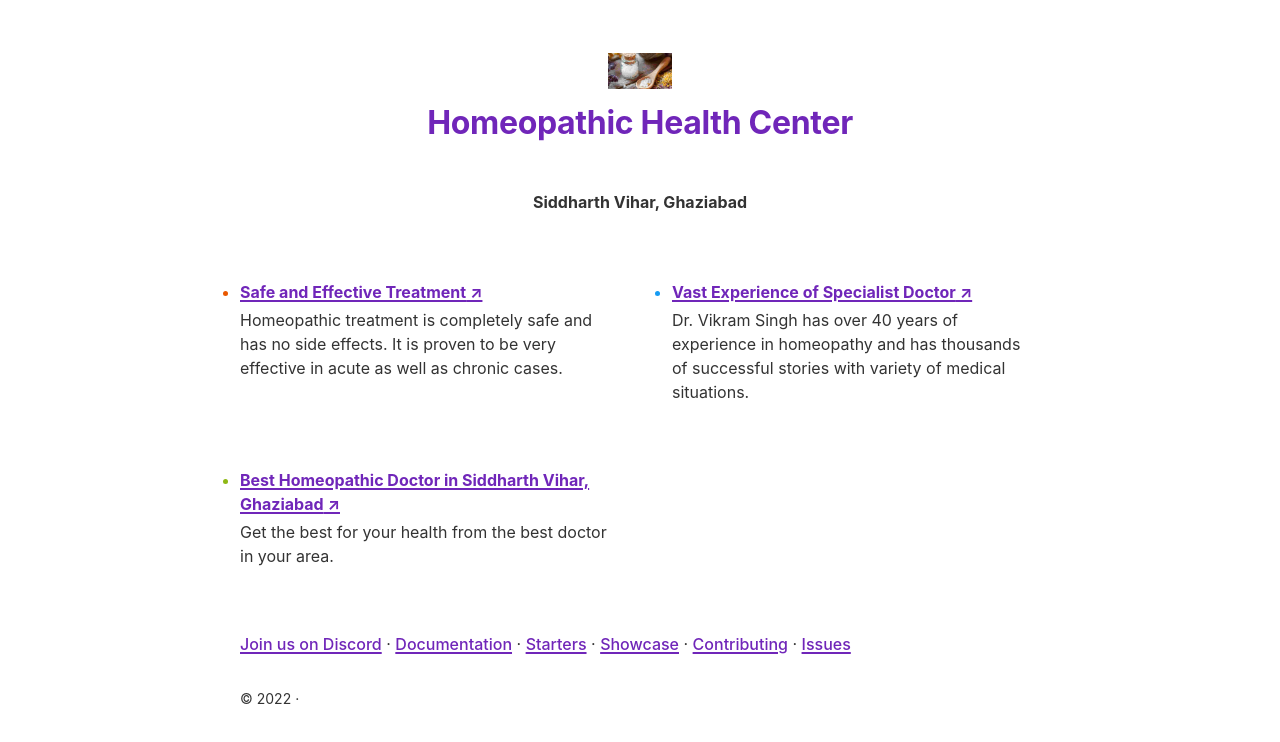
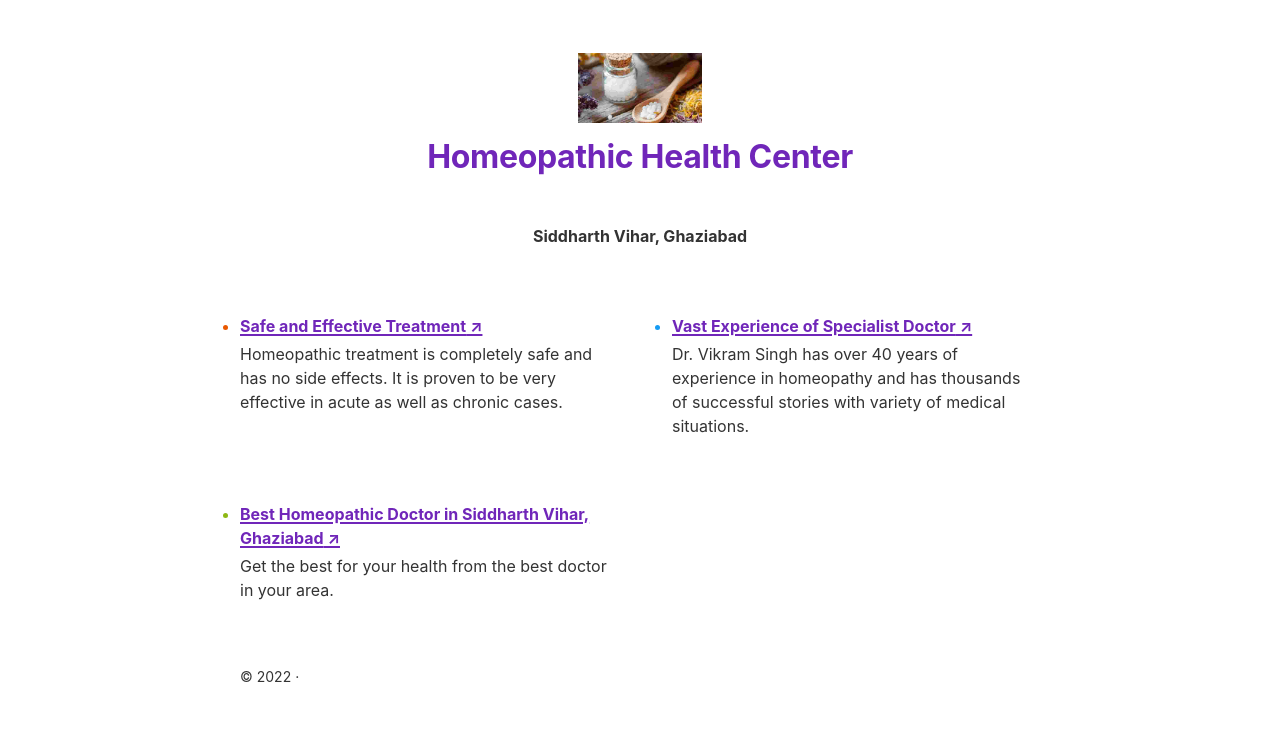
Before and after one commit to abc-90/homeoclinic, a Gatsby site: page / in a window 1280 px wide. Shown: the part 48-790 px from the top of the page. Built offline with nearby package versions, Linux system fonts and the light colour scheme; Gatsby itself is replaced by a stand-in of ours.

Commit message:
Updated page

```diff
--- a/src/pages/index.js
+++ b/src/pages/index.js
@@ -69,7 +69,7 @@ const IndexPage = () => (
       <StaticImage
         src="../images/best-homeopathic-doctor-in-ghaziabad.jpg"
         loading="eager"
-        width={64}
+        width={124}
         quality={95}
         formats={["auto", "webp", "avif"]}
         alt=""
@@ -95,12 +95,6 @@ const IndexPage = () => (
         </li>
       ))}
     </ul>
-    {moreLinks.map((link, i) => (
-      <React.Fragment key={link.url}>
-        <a href={`${link.url}${utmParameters}`}>{link.text}</a>
-        {i !== moreLinks.length - 1 && <> · </>}
-      </React.Fragment>
-    ))}
   </Layout>
 )
 
```
